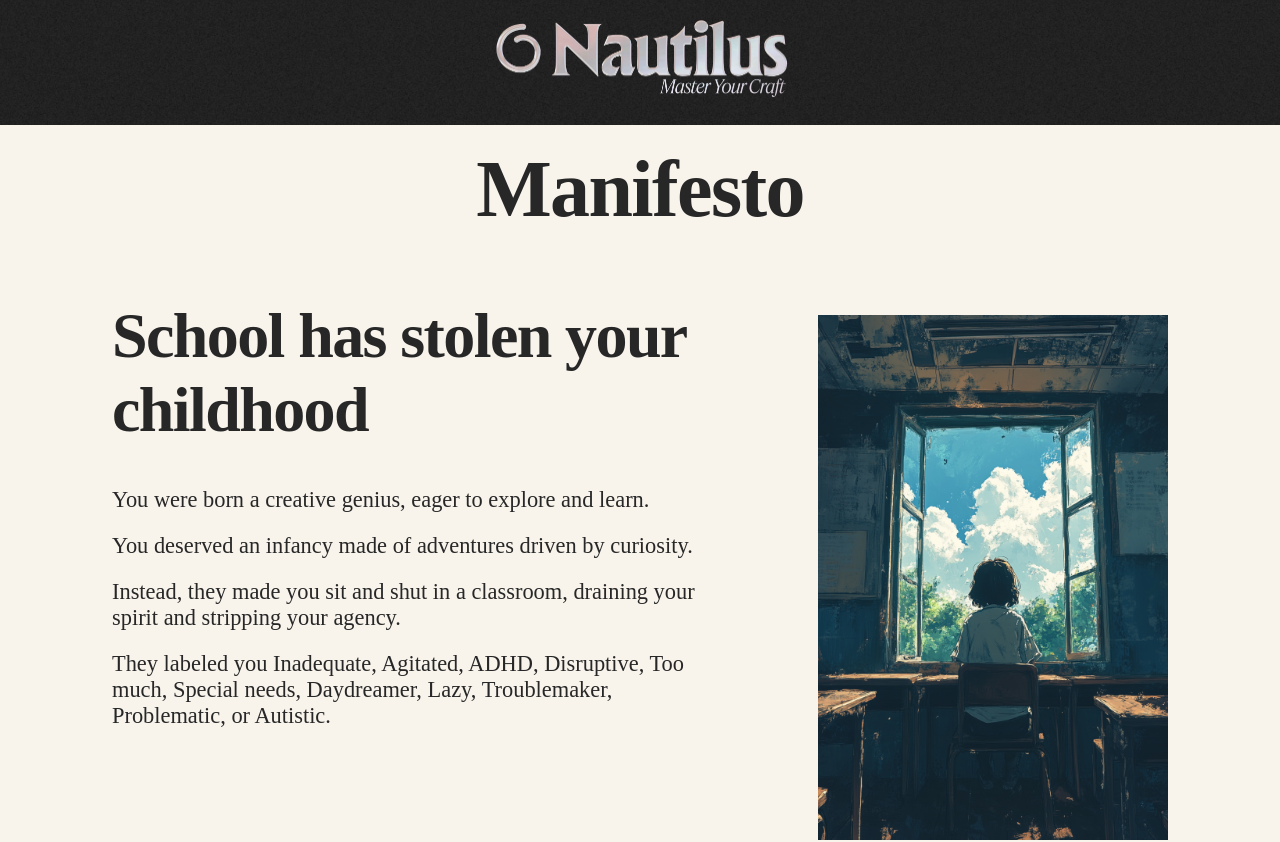
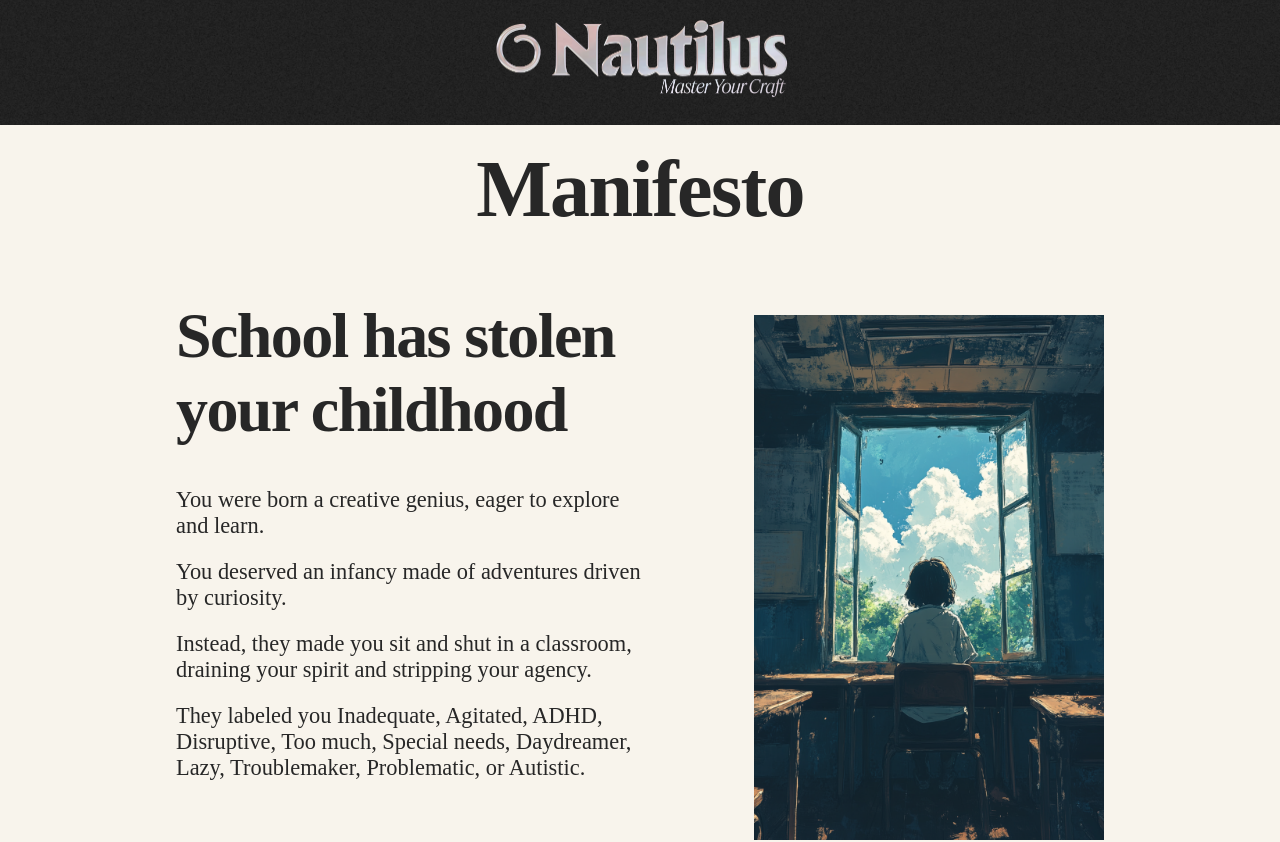
Before and after one commit to samvarcia/nautilus, a Next.js app: page /manifesto in a window 1280 px wide. Shown: the top 842 px of the page. Built offline with nearby package versions, Linux system fonts and the light colour scheme.

Commit message:
More border

```diff
--- a/app/manifesto/page.js
+++ b/app/manifesto/page.js
@@ -11,7 +11,7 @@ export default function Manifesto() {
   return (
 
     <>
-				<NaHeader/>
+		<NaHeader/>
 
     <div className={styles.page}>
         <div className={styles.manifestoContent}>
--- a/app/manifesto/page.module.css
+++ b/app/manifesto/page.module.css
@@ -5,7 +5,7 @@
     display: flex;
     flex-direction: column;
     align-items: center;
-    padding: 0 1rem;
+    padding: 0 5rem;
 }
 
 .manifestoContent h1 {
--- a/app/page.module.css
+++ b/app/page.module.css
@@ -51,7 +51,7 @@
 }
 
 .logoImage {
-  width: 230px;
+  width: 250px;
   height: auto;
   object-fit: contain;
   vertical-align: middle;  /* Align the image with the middle of the text */
--- a/app/program/page.module.css
+++ b/app/program/page.module.css
@@ -6,7 +6,7 @@
     display: flex;
     flex-direction: column;
     align-items: center;
-    padding: 2rem 7rem;
+    padding: 2rem 14rem;
 }
 
 .ProgramTitle {
```
